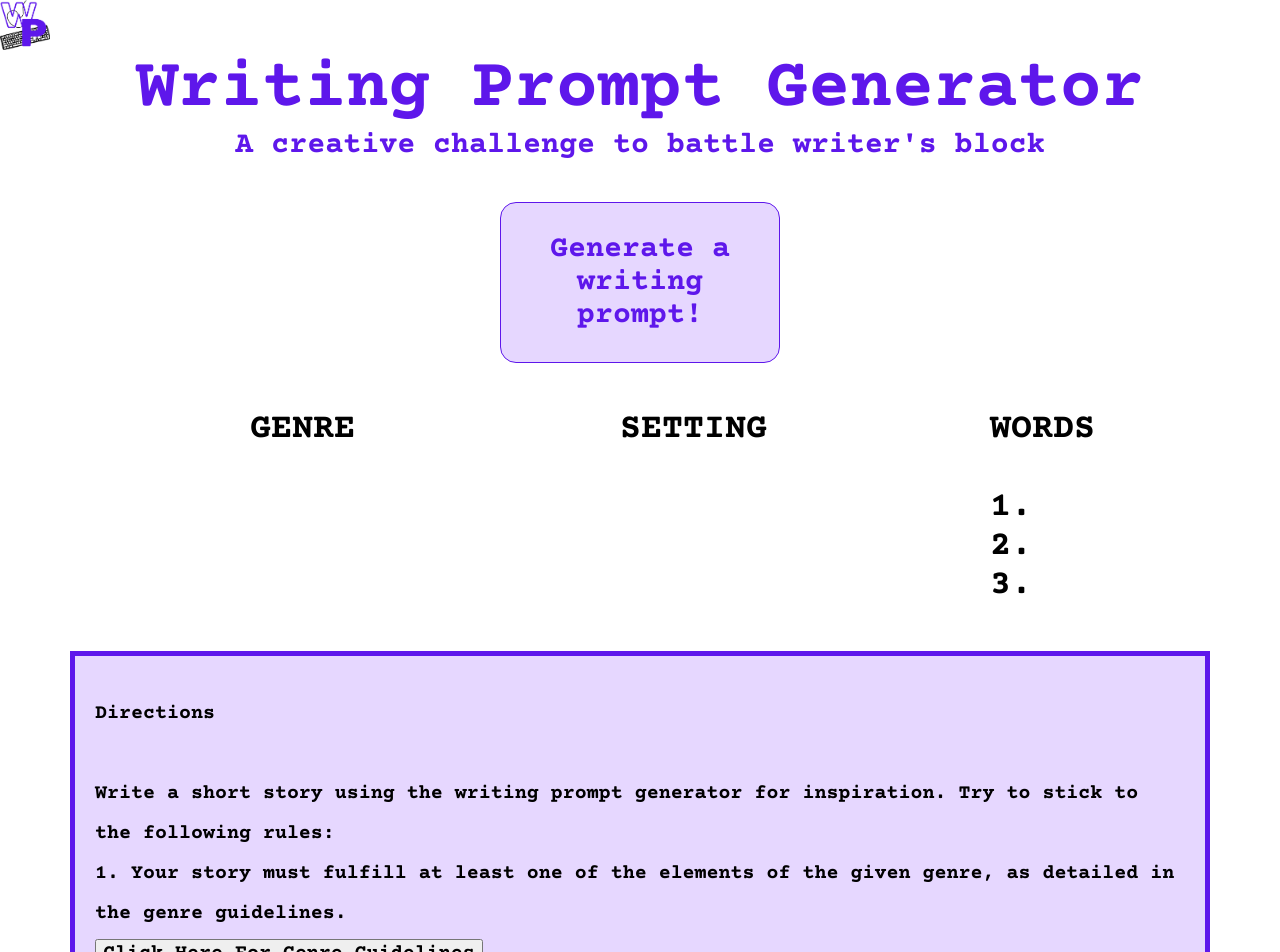
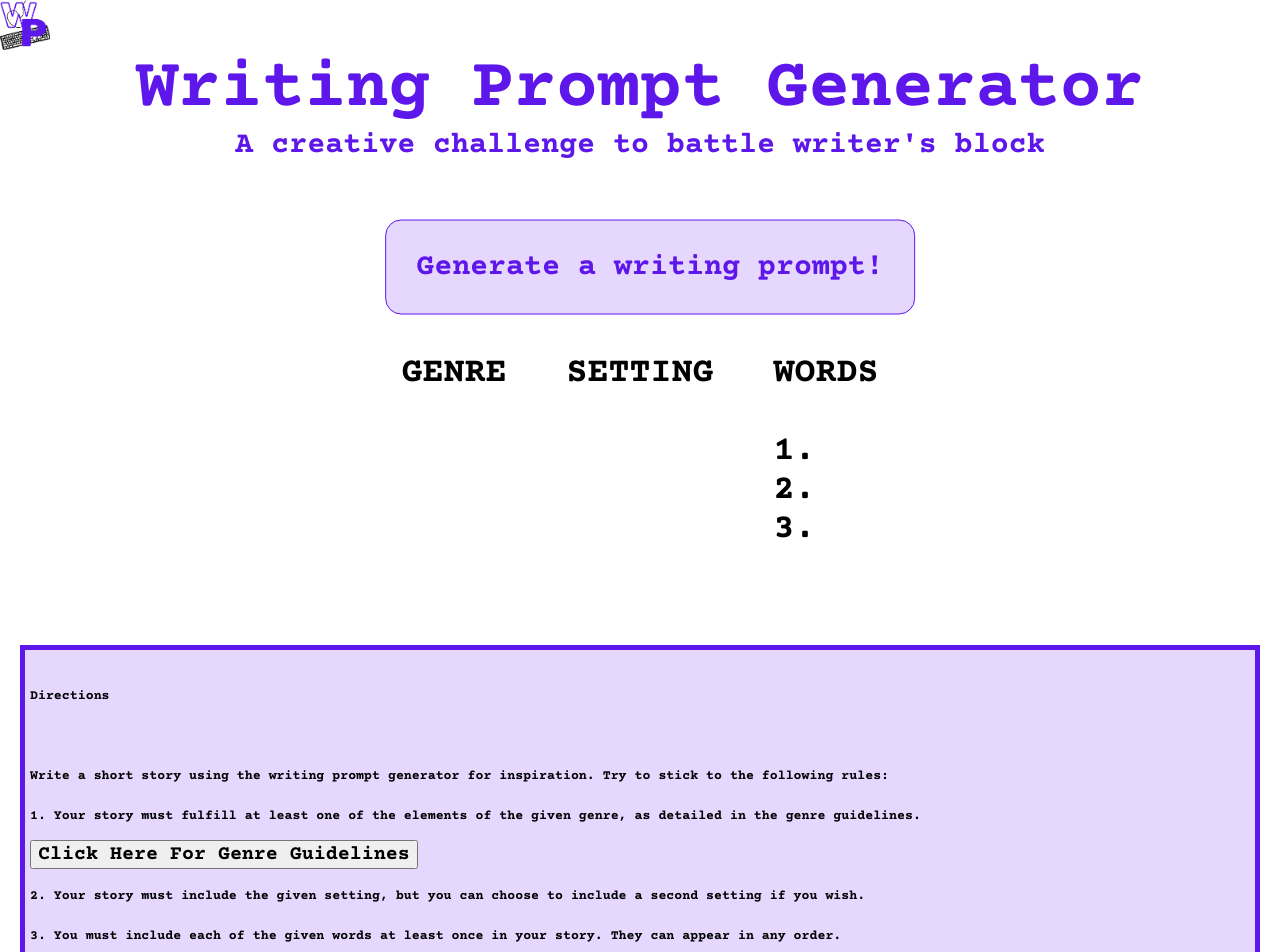
Before and after one commit to salercoding/Writing-Prompt-Generator, a React (Create React App) app: page / in a window 1280 px wide. Shown: the top 952 px of the page. Built offline with nearby package versions, Linux system fonts and the light colour scheme.

Commit message:
updated styling to flex

```diff
--- a/src/App.css
+++ b/src/App.css
@@ -1,6 +1,8 @@
+/* Font */
 *{
   font-family: 'Courier Prime', monospace;
 }
+/* Title, subtitle, and logo*/
 .header {
   display: grid;
   grid-row: 2fr 1fr;
@@ -13,7 +15,6 @@ img {
   margin: 0px;
 }
 h1, h2 {
-  font-family: 'Courier Prime', monospace;
   color: #5E17EB;
   margin: 0px;
 }
@@ -23,23 +24,51 @@ h1{
 h2{
   font-size: 30px;
 }
+/* Generator button */
+
+.generatorButton h3 {
+display: inline-block;
+  margin: 10px;
+  padding: 30px;
+  font-size: 30px;
+  text-align: center;
+  border: 1px solid #5E17EB;
+  border-radius: 16px;
+  background-color: #e6d7ff;
+  color: #5E17EB;
+  position: relative;
+  left: 50%;
+  transform: translate(-50%, 50%);
+
+}
+
+.generatorButton h3:hover {
+  cursor: pointer;
+  box-shadow: 10px 2px 4px #5E17EB;
+}
+button {
+  font-size: 20px;
+}
+/* Generator content */
+h4 {
+  font-size: 35px;
+  padding: 30px;
+}
+.generatorContent {
+  display: flex;
+  flex-flow: row wrap;
+  justify-content: center;
+}
+/* Directions */
+p {
+  font-size: 20px;
+}
 .instructions {
   border: 5px solid #5E17EB;
-  padding: 5px 20px;
-  margin: 0px 70px 30px;
+  margin: 20px;
+  padding: 5px;
   background-color: #e6d7ff;
   line-height: 40px;
-}
-h3 {
-  font-size: 30px;
-  text-align: center;
-}
-h4 {
-  font-size: 35px;
-  padding: 0px 300px;
-}
-h5 {
-  font-size: 20px;
 }
 .modal {
   position: fixed;
@@ -65,29 +94,7 @@ h5 {
 }
 .modalCloseButton {
     cursor: pointer;
-    position: absolute;
-    right: 350px;
-    top: 40px;
+    position: fixed;
+    top: 10px;
+    left: 10px;
 }
-.generatorContent{
-  display: grid;
-  grid-template-columns: 370px 370px 370px;
-  text-align: center;
-  margin-left: -50px;
-}
-.generatorButton h3 {
-  appearance: button;
-  border: 1px solid #5E17EB;
-  border-radius: 16px;
-  margin: 40px 500px 0px;
-  background-color: #e6d7ff;
-  color: #5E17EB;
-  padding: 30px;
-}
-.generatorButton h3:hover {
-  cursor: pointer;
-  box-shadow: 10px 2px 4px #5E17EB;
-}
-button {
-  font-size: 20px;
-}
```
